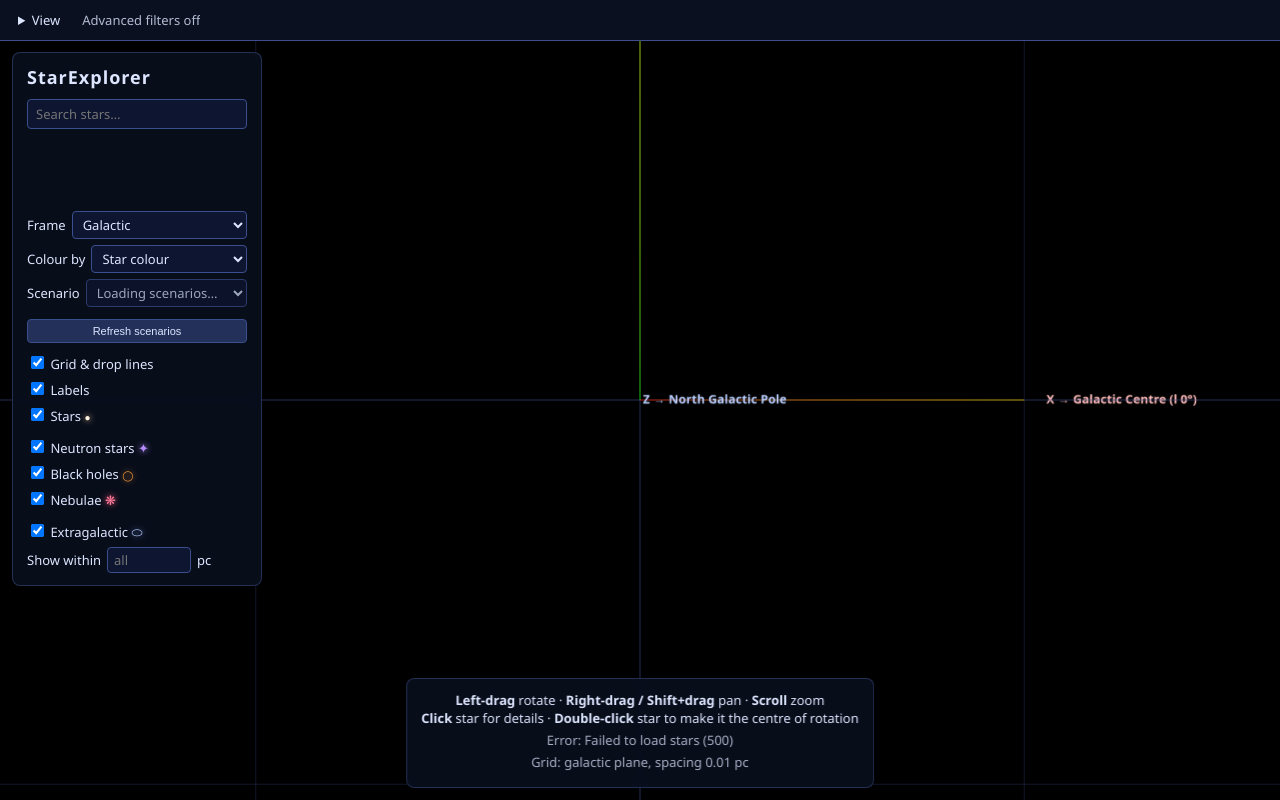
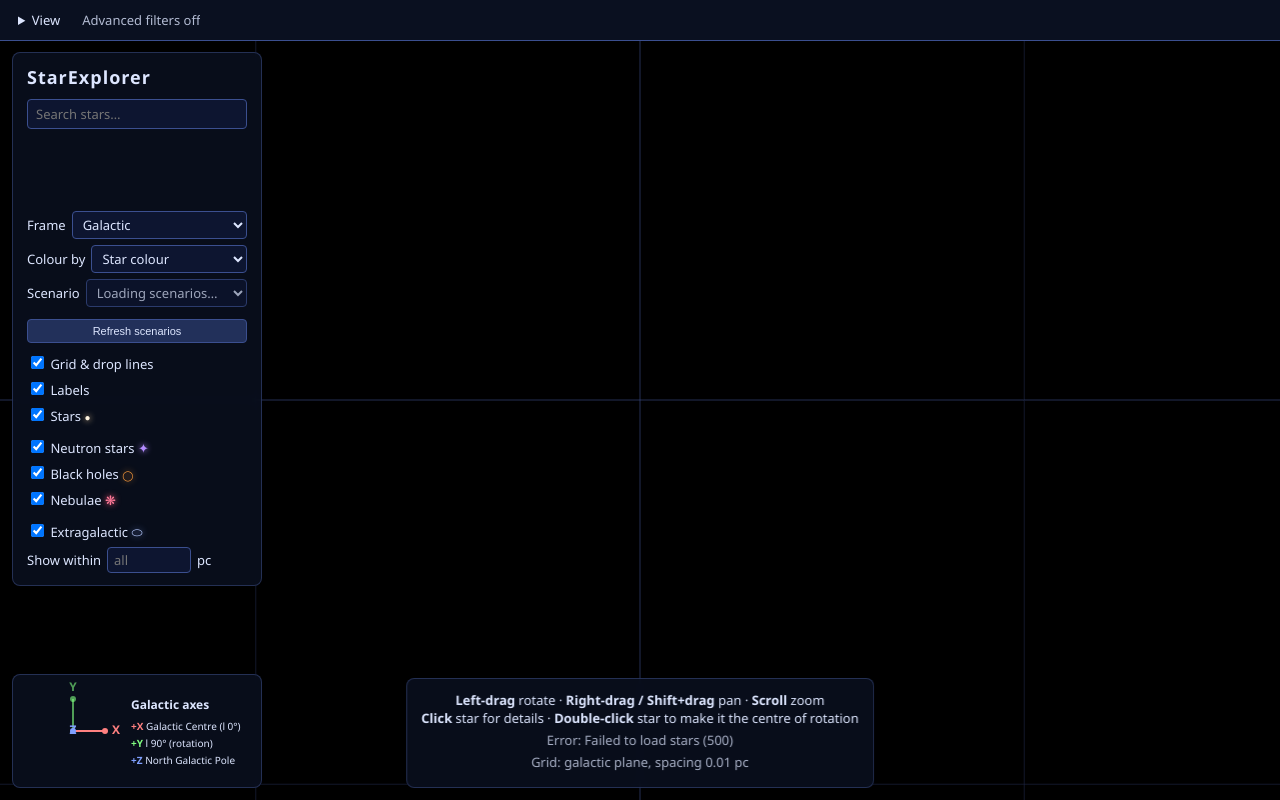
Before and after one commit to hikerverse/starmap, a Flask app: page / in a window 1280 px wide. Run offline with Flask 3, Linux system fonts and the light colour scheme; some libraries are stand-ins or nearby versions.

Commit message:
moved axes to lower left

```diff
--- a/static/main.js
+++ b/static/main.js
@@ -622,49 +622,66 @@ const centreDrop = new DropLine(0xffd27a);
 const GRID_DIVISIONS = 20;
 let grid = null;
 let gridSpacing = 0;
-const axes = new THREE.AxesHelper(1);
-axes.material.transparent = true;
-axes.material.opacity = 0.7;
-axes.material.depthWrite = false;
-helpers.add(axes);
-
-function makeTextSprite(colour) {
-  const c = document.createElement('canvas');
-  c.width = 512;
-  c.height = 64;
-  const sprite = new THREE.Sprite(new THREE.SpriteMaterial({
-    map: new THREE.CanvasTexture(c), transparent: true, depthWrite: false, depthTest: false, sizeAttenuation: false,
+const orientationCanvas = document.getElementById('orientation-canvas');
+const orientationContext = orientationCanvas.getContext('2d');
+const orientationLegend = document.getElementById('orientation-legend');
+const orientationColours = ['#ff8080', '#80ff80', '#80a0ff'];
+const orientationDirections = [new THREE.Vector3(1, 0, 0), new THREE.Vector3(0, 1, 0), new THREE.Vector3(0, 0, 1)];
+const orientationProjected = orientationDirections.map(() => new THREE.Vector3());
+const orientationInverse = new THREE.Quaternion();
+const lastOrientation = new THREE.Quaternion();
+let orientationPixelRatio = 0;
+
+function updateAxisLabels() {
+  document.getElementById('orientation-frame').textContent = `${frame === 'galactic' ? 'Galactic' : 'Equatorial'} axes`;
+  orientationLegend.replaceChildren(...FRAMES[frame].axes.map((name, k) => {
+    const row = document.createElement('div');
+    const axis = document.createElement('b');
+    axis.style.color = orientationColours[k];
+    axis.textContent = `+${'XYZ'[k]} `;
+    row.append(axis, name);
+    return row;
   }));
-  sprite.center.set(0, 0.5);
-  sprite.scale.set(0.24, 0.03, 1);
-  sprite.userData = { canvas: c, colour };
-  return sprite;
-}
-function setSpriteText(sprite, text) {
-  const { canvas, colour } = sprite.userData;
-  const ctx = canvas.getContext('2d');
-  ctx.clearRect(0, 0, canvas.width, canvas.height);
-  ctx.font = '600 34px system-ui, sans-serif';
-  ctx.shadowColor = 'rgba(0,0,0,0.9)';
-  ctx.shadowBlur = 6;
-  ctx.fillStyle = colour;
+  orientationCanvas.setAttribute('aria-label', `${frame} orientation: ${FRAMES[frame].axes.map((name, k) => `+${'XYZ'[k]} ${name}`).join(', ')}`);
+}
+updateAxisLabels();
+
+function updateOrientation() {
+  const pixelRatio = window.devicePixelRatio;
+  if (orientationPixelRatio === pixelRatio && lastOrientation.equals(camera.quaternion)) return;
+  orientationPixelRatio = pixelRatio;
+  lastOrientation.copy(camera.quaternion);
+  const size = 104;
+  if (orientationCanvas.width !== Math.round(size * pixelRatio)) {
+    orientationCanvas.width = orientationCanvas.height = Math.round(size * pixelRatio);
+  }
+  const ctx = orientationContext;
+  ctx.setTransform(orientationCanvas.width / size, 0, 0, orientationCanvas.height / size, 0, 0);
+  ctx.clearRect(0, 0, size, size);
+  orientationInverse.copy(camera.quaternion).invert();
+  orientationDirections.forEach((direction, k) => orientationProjected[k].copy(direction).applyQuaternion(orientationInverse));
+  // Draw distant axes first. Camera-space +Z points towards the viewer.
+  const order = [0, 1, 2].sort((a, b) => orientationProjected[a].z - orientationProjected[b].z);
+  ctx.font = '600 12px "Segoe UI", system-ui, sans-serif';
+  ctx.textAlign = 'center';
   ctx.textBaseline = 'middle';
-  ctx.fillText(text, 8, canvas.height / 2);
-  sprite.material.map.needsUpdate = true;
-}
-// AxesHelper colours: X red, Y green, Z blue
-const axisLabels = ['#ff8080', '#80ff80', '#80a0ff'].map((colour) => {
-  const s = makeTextSprite(colour);
-  axes.add(s);
-  return s;
-});
-axisLabels[0].position.set(1.05, 0, 0);
-axisLabels[1].position.set(0, 1.05, 0);
-axisLabels[2].position.set(0, 0, 1.05);
-function updateAxisLabels() {
-  FRAMES[frame].axes.forEach((name, k) => setSpriteText(axisLabels[k], `${'XYZ'[k]} → ${name}`));
-}
-updateAxisLabels();
+  for (const k of order) {
+    const direction = orientationProjected[k];
+    const x = 52 + direction.x * 32, y = 52 - direction.y * 32;
+    ctx.globalAlpha = direction.z < 0 ? 0.6 : 1;
+    ctx.strokeStyle = ctx.fillStyle = orientationColours[k];
+    ctx.lineWidth = 2;
+    ctx.beginPath();
+    ctx.moveTo(52, 52);
+    ctx.lineTo(x, y);
+    ctx.stroke();
+    ctx.beginPath();
+    ctx.arc(x, y, 3, 0, Math.PI * 2);
+    ctx.fill();
+    ctx.fillText('XYZ'[k], 52 + direction.x * 43, 52 - direction.y * 43);
+  }
+  ctx.globalAlpha = 1;
+}
 
 function updateGrid() {
   const dist = camera.position.distanceTo(controls.target);
@@ -682,9 +699,6 @@ function updateGrid() {
     grid.material.opacity = 0.6;
     grid.material.depthWrite = false;
     helpers.add(grid);
-    axes.scale.setScalar(spacing);
-    // Labels are fixed screen size; undo the parent scale so they don't grow with the axes
-    for (const s of axisLabels) s.scale.set(0.24 / spacing, 0.03 / spacing, 1);
     document.getElementById('scale-info').textContent = `Grid: ${FRAMES[frame].grid}, spacing ${formatPc(spacing)}`;
   }
   grid.position.set(
@@ -2077,6 +2091,7 @@ function loop(now) {
   updateGrid();
   updateLabels();
   updateCameraInfo();
+  updateOrientation();
   renderer.render(scene, camera);
 }
 
--- a/static/style.css
+++ b/static/style.css
@@ -62,10 +62,19 @@ button:disabled { opacity: 0.5; cursor: default; }
 .hidden { display: none; }
 
 #sidebar {
-  top: 52px; left: 12px; width: 220px; max-height: calc(100% - 170px);
+  top: 52px; left: 12px; width: 220px; max-height: calc(100% - 216px);
   display: flex; flex-direction: column;
 }
 #sidebar h1 { font-size: 18px; margin: 0 0 2px; letter-spacing: 1px; }
+#orientation-widget {
+  bottom: 12px; left: 12px; width: 250px; height: 114px; box-sizing: border-box;
+  display: flex; align-items: center; gap: 6px; padding: 4px 8px;
+  pointer-events: none;
+}
+#orientation-canvas { width: 104px; height: 104px; flex: none; }
+#orientation-widget h2 { font-size: 12px; margin: 0 0 6px; }
+#orientation-legend { font-size: 10px; line-height: 1.4; }
+#orientation-legend div + div { margin-top: 3px; }
 #star-count { opacity: 0.6; font-size: 12px; margin-bottom: 8px; }
 #star-search {
   background: #0d1530; color: #dde6ff; border: 1px solid #3b4f8f; border-radius: 4px;
@@ -149,6 +158,14 @@ button:hover { background: #2e3f75; }
 #help { bottom: 12px; left: 50%; transform: translateX(-50%); text-align: center; white-space: nowrap; }
 #centre-info, #scale-info, #camera-info { margin-top: 4px; opacity: 0.75; }
 #camera-info { font-variant-numeric: tabular-nums; white-space: pre; }
+
+@media (max-width: 1100px) {
+  #help {
+    left: auto; right: 12px; transform: none; box-sizing: border-box;
+    max-width: calc(100% - 286px); white-space: normal;
+  }
+  #camera-info { white-space: pre-wrap; }
+}
 
 #labels { position: fixed; inset: 0; overflow: hidden; pointer-events: none; }
 #labels[hidden] { display: none; }
--- a/templates/index.html
+++ b/templates/index.html
@@ -98,6 +98,14 @@
     </div>
   </div>
 
+  <section id="orientation-widget" class="panel" aria-labelledby="orientation-frame">
+    <canvas id="orientation-canvas" width="104" height="104" role="img"></canvas>
+    <div>
+      <h2 id="orientation-frame"></h2>
+      <div id="orientation-legend"></div>
+    </div>
+  </section>
+
   <div id="details" class="panel hidden">
     <button id="close-details" title="Close">&times;</button>
     <h2 id="d-name"></h2>
```
Also changed, not shown: README.md.
